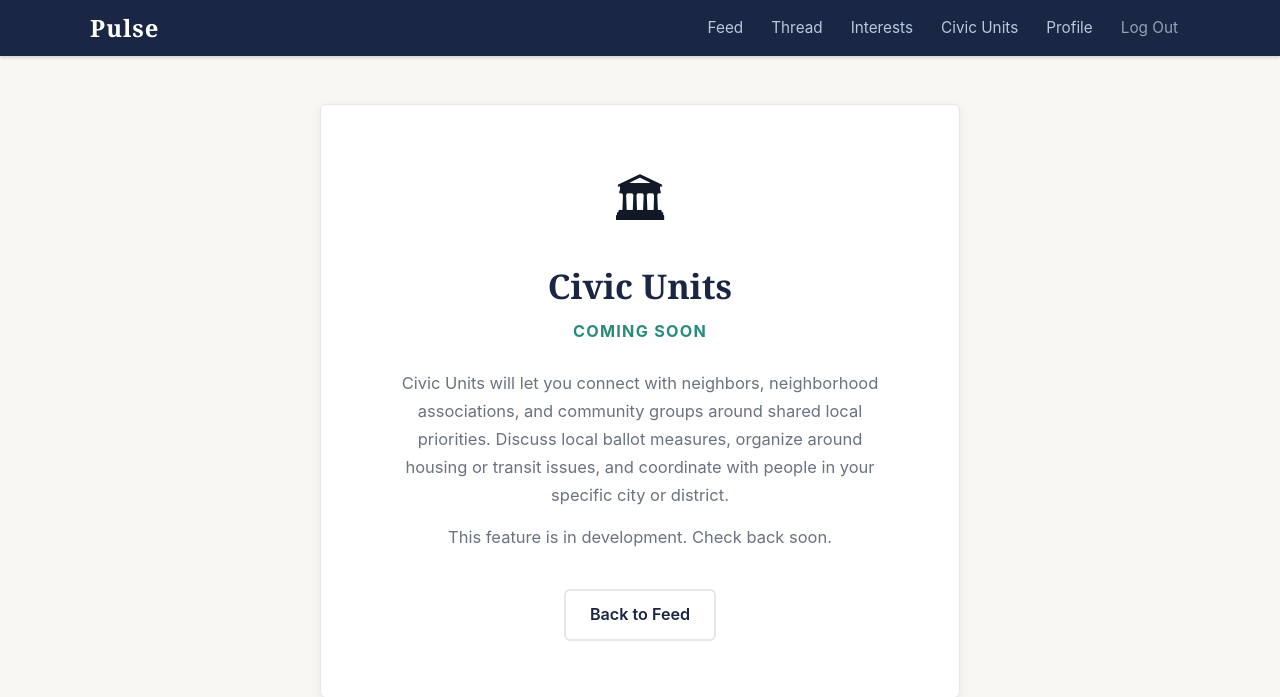
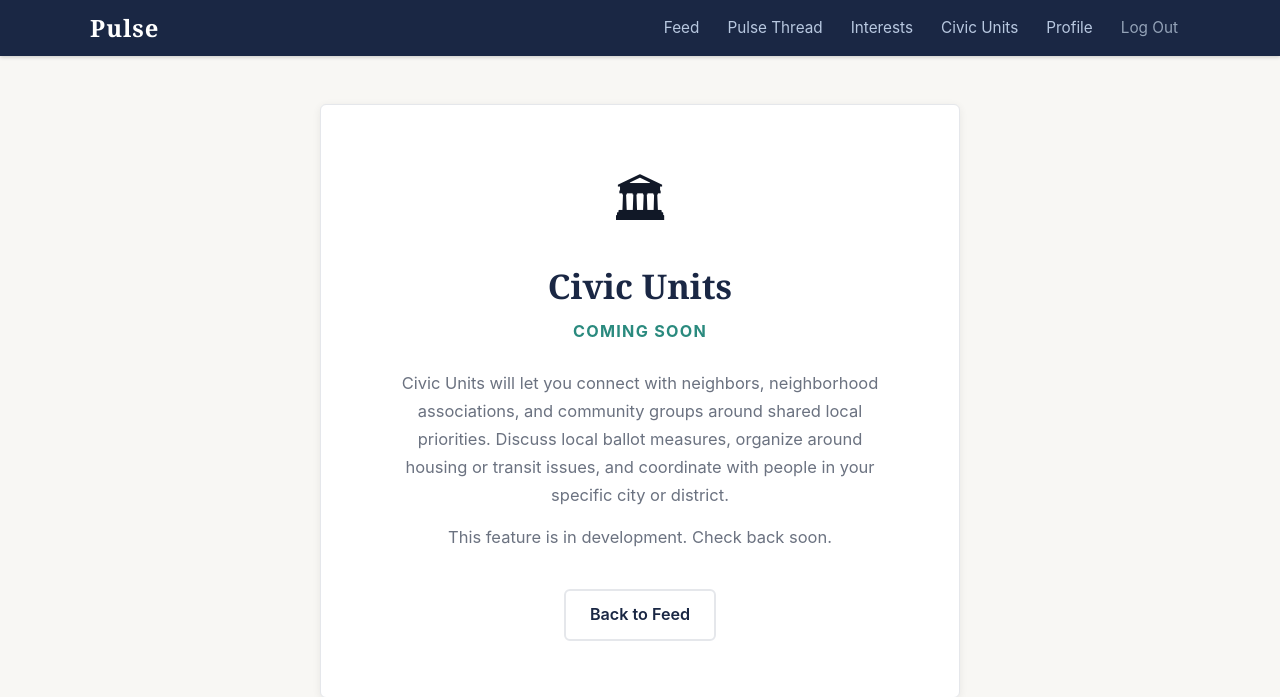
Before and after one commit to nbk5876/pulse, a Flask app: page /civic-units in a window 1280 px wide. Shown: the top 697 px of the page. Run offline with Flask 3, Linux system fonts and the light colour scheme; the visitor is signed in with stand-in values (Sample User, id 1).

Commit message:
Rename Thread nav link to Pulse Thread
Co-Authored-By: Claude Sonnet 4.6 <noreply@anthropic.com>

```diff
--- a/templates/base.html
+++ b/templates/base.html
@@ -20,7 +20,7 @@
       <div class="nav-menu" id="navMenu">
         {% if session.get('user_id') %}
           <a href="/feed" class="nav-link">Feed</a>
-          <a href="/thread" class="nav-link">Thread</a>
+          <a href="/thread" class="nav-link">Pulse Thread</a>
           <a href="/interests" class="nav-link">Interests</a>
           <a href="/civic-units" class="nav-link">Civic Units</a>
           <a href="/profile" class="nav-link">Profile</a>
```
